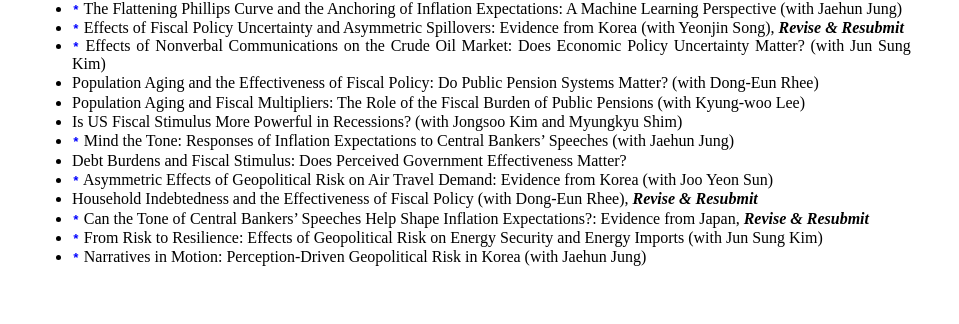
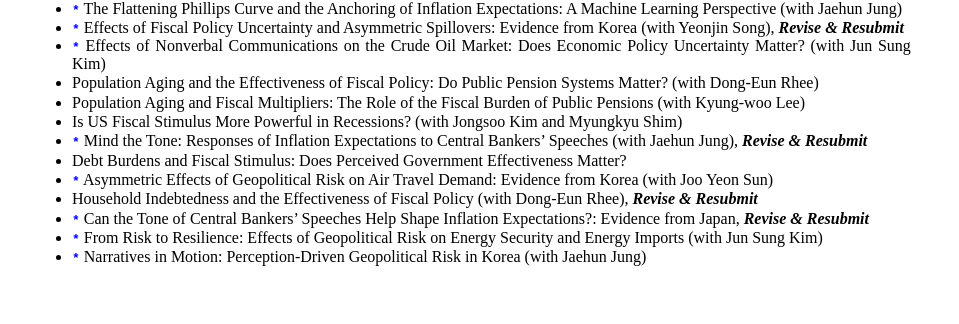
Before and after one commit to dooyeoncho/dooyeoncho.github.io, a Jekyll site: the page built from pages/research.html, in a window 1280 px wide. Shown: the part 1550-1874 px from the top of the page, without its empty margins (160-1119 px from the left). Built offline with Jekyll 4.4.1, drawn with Linux system fonts in a browser that asks for light colours.

Commit message:
Update research.html

```diff
--- a/pages/research.html
+++ b/pages/research.html
@@ -71,7 +71,7 @@
 		<span><li>Population Aging and the Effectiveness of Fiscal Policy: Do Public Pension Systems Matter? (with Dong-Eun Rhee)</li></span>
 		<span><li>Population Aging and Fiscal Multipliers: The Role of the Fiscal Burden of Public Pensions (with Kyung-woo Lee)</li></span>
 		<span><li>Is US Fiscal Stimulus More Powerful in Recessions? (with Jongsoo Kim and Myungkyu Shim)</li></span>
-		<span><li><code style="color : blue"><b>*</b></code> Mind the Tone: Responses of Inflation Expectations to Central Bankers’ Speeches (with Jaehun Jung)</li></span>
+		<span><li><code style="color : blue"><b>*</b></code> Mind the Tone: Responses of Inflation Expectations to Central Bankers’ Speeches (with Jaehun Jung), <em property="italic"><b>Revise & Resubmit</b></em></li></span>
 		<span><li>Debt Burdens and Fiscal Stimulus: Does Perceived Government Effectiveness Matter?</li></span>
 		<span><li><code style="color : blue"><b>*</b></code> Asymmetric Effects of Geopolitical Risk on Air Travel Demand: Evidence from Korea (with Joo Yeon Sun)</li></span>
 		<span><li>Household Indebtedness and the Effectiveness of Fiscal Policy (with Dong-Eun Rhee), <em property="italic"><b>Revise & Resubmit</b></em></li></span>
```
